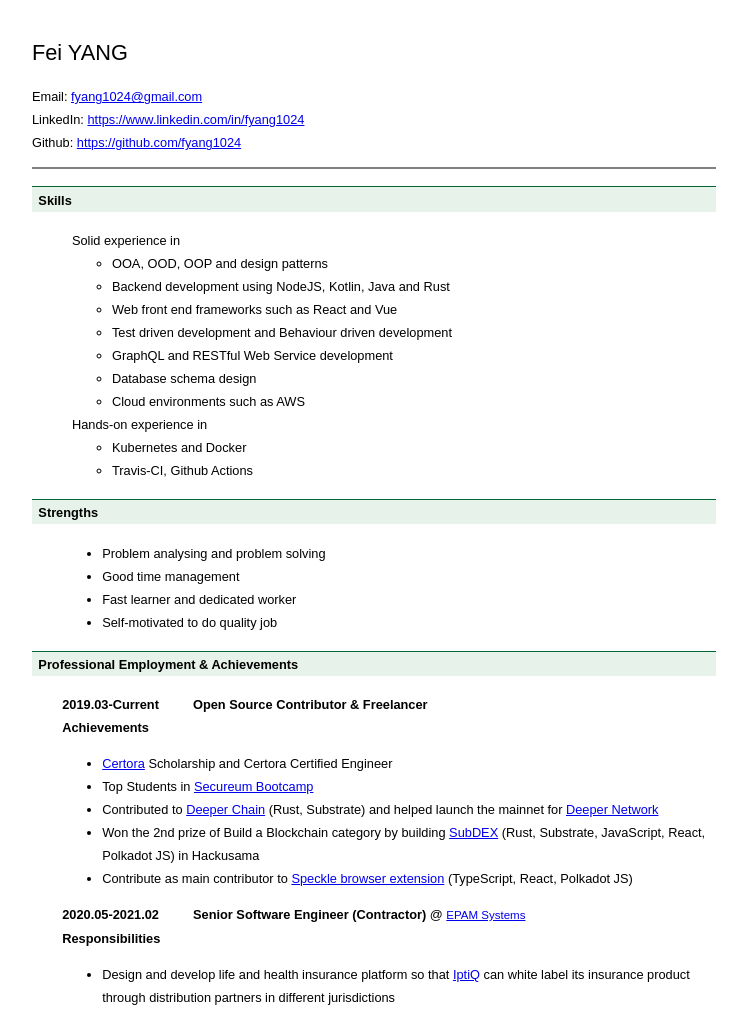
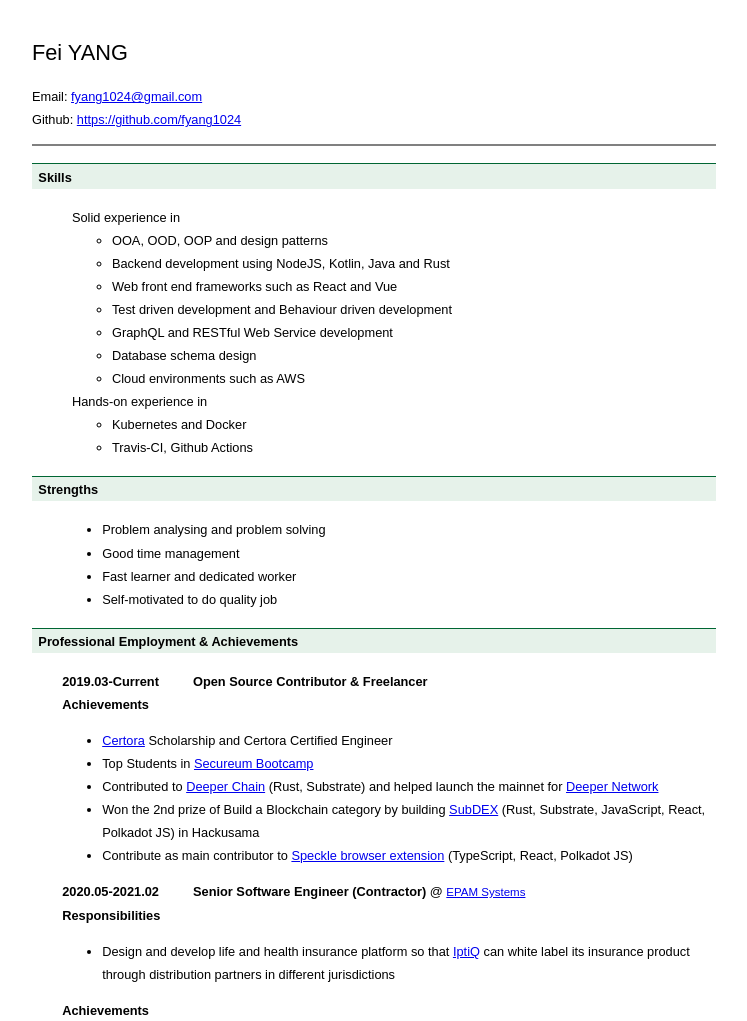
Before and after one commit to fyang1024/cv, a plain HTML site: page index.html in a window 1280 px wide. Shown: the top 1021 px of the page, without its empty margins (266-1013 px from the left). Drawn offline with Linux system fonts and the light colour scheme.

Commit message:
simplify resume

```diff
--- a/index.html
+++ b/index.html
@@ -54,7 +54,7 @@
 <div id="layout">
   <h3>Fei YANG</h3>
   <div>Email: <a href=mailto:fyang1024@gmail.com>fyang1024@gmail.com</a></div>
-  <div>LinkedIn: <a href="https://www.linkedin.com/in/fyang1024" target="_blank">https://www.linkedin.com/in/fyang1024</a></div>
+<!--  <div>LinkedIn: <a href="https://www.linkedin.com/in/fyang1024" target="_blank">https://www.linkedin.com/in/fyang1024</a></div>-->
   <div>Github: <a href="https://github.com/fyang1024" target="_blank">https://github.com/fyang1024</a></div>
   <div class="separator"></div>
   <h4>Skills</h4>
```
